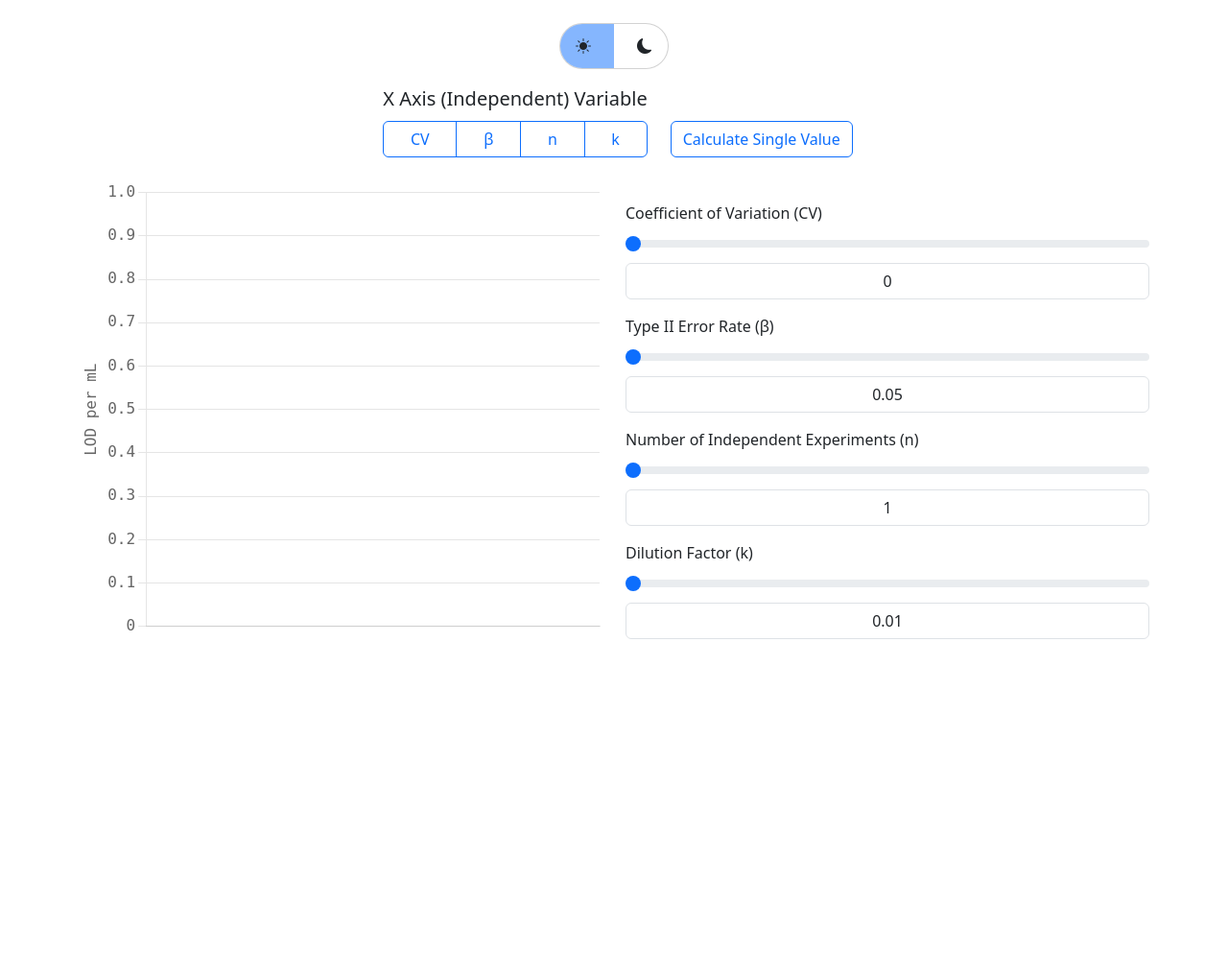
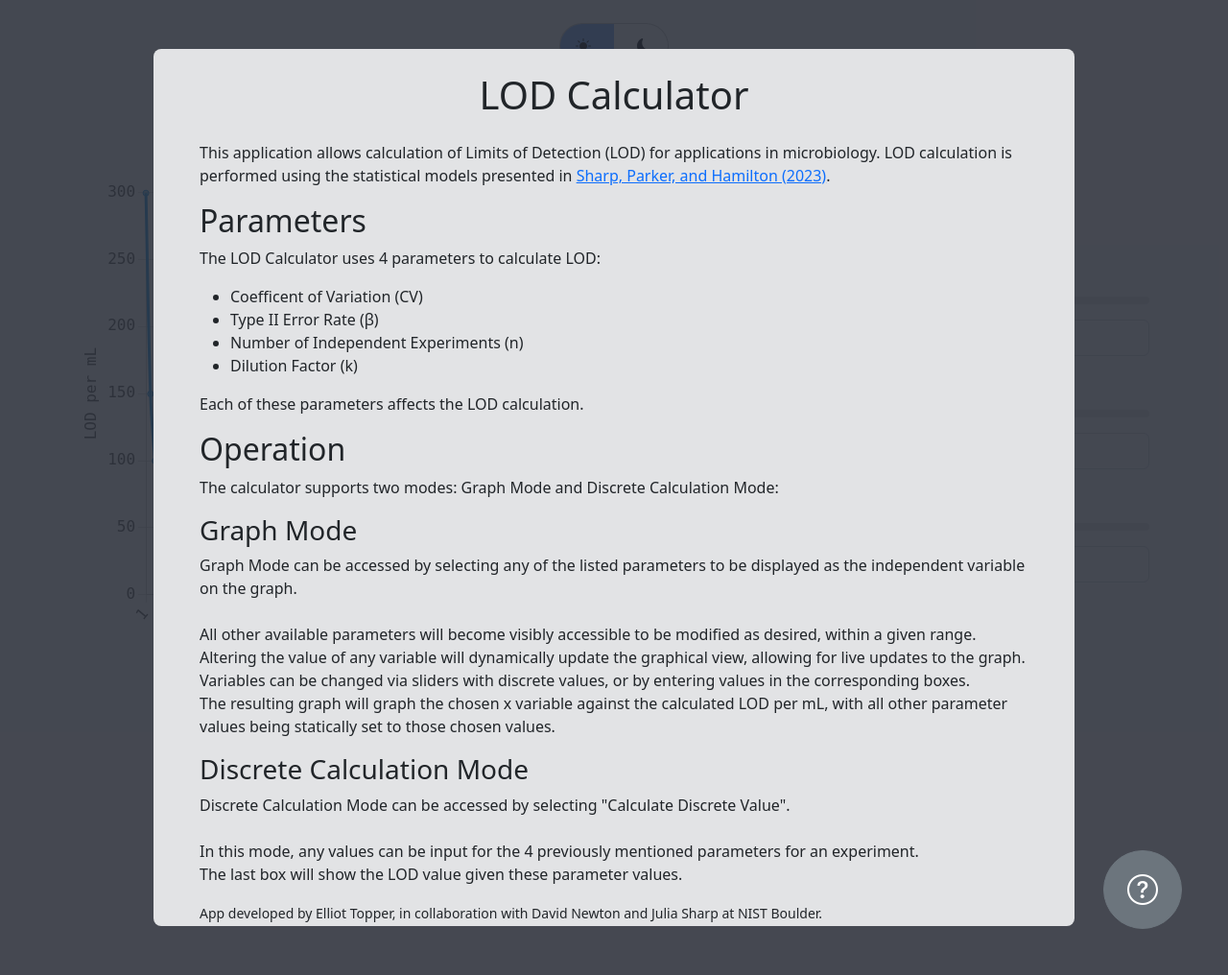
Before and after one commit to xaridar/LOD-Calculator, a Flask app: template templates/index.html in a window 1280 px wide. Shown: the whole page at 96% size. Run offline with Flask 3, Linux system fonts and the light colour scheme; the template is opened without the code that fills it, so the values that code supplies are empty.

Commit message:
number formatting, instructions

```diff
--- a/main.py
+++ b/main.py
@@ -1,14 +1,16 @@
-from flask import Flask, render_template, jsonify, request
-from markupsafe import escape
-import numpy as np
-from werkzeug.utils import secure_filename
-import pandas as pd
-
-from lod import calc_lod
+from flask import Flask, redirect, render_template, request
 
 app = Flask(__name__)
 
 @app.route('/')
 @app.route('/index')
 def index():
-    return render_template('index.html')
+    return redirect('/graph')
+
+@app.route('/graph')
+def cv():
+    return render_template('index.html', render='graph')
+
+@app.route('/calc')
+def calc():
+    return render_template('index.html', render='calc')
--- a/static/chartplugins.js
+++ b/static/chartplugins.js
@@ -11,31 +11,30 @@ Chart.register({
             const text = chart.data.params[param].text;
 
             // set values and listeners based on data attributes
-            const value = +chart.data.params[param].ctr[0].dataset.value;
+            const value = localStorage.getItem(`lod-param-${param}`) || +chart.data.params[param].ctr[0].dataset.value;
             const min = +chart.data.params[param].ctr[0].dataset.min;
-            const max = +chart.data.params[param].ctr[0].dataset.max;
+            const max = +(chart.data.params[param].ctr[0].dataset.max || -1);
             const step = +chart.data.params[param].ctr[0].dataset.step;
 
             // picker attrs
-            picker.val(value);
             picker.attr('min', min);
-            picker.attr('max', max);
+            if (max > -1) picker.attr('max', max);
             picker.attr('step', step);
 
-            // text attrs
-            text.val(value);
-
             // set initial values
-            chart.data.params[param].value = value;
             chart.data.params[param].mousedown = false;
 
             const setVal = (val) => {
+                if (val < min) setVal(min);
+                else if (val > max && max > -1) setVal(max);
                 chart.data.params[param].value = val;
                 picker.attr('aria-valuenow', val);
                 picker.val(val);
                 text.val(val);
                 chart.update();
             }
+
+            setVal(value);
 
             // listeners
             picker.mousedown(function () {
@@ -52,9 +51,7 @@ Chart.register({
                 setVal($(this).val());
             });
             chart.data.params[param].text.change(function () {
-                if ($(this).val() < min) setVal(min);
-                else if ($(this).val() > max && maxEnabled) setVal(max);
-                else setVal($(this).val());
+                setVal($(this).val());
             });
         }
     },
--- a/static/global.js
+++ b/static/global.js
@@ -23,8 +23,17 @@ $('#darkModeCheck').change((e) => {
     setDarkMode($(e.target)[0].checked);
 });
 
+$('#darkModeCheck').focus(function () {
+    $(this).parent().toggleClass('focus', true);
+});
+
+$('#darkModeCheck').focusout(function () {
+    $(this).parent().toggleClass('focus', false);
+});
+
 let darkMode = localStorage.getItem('lod-theme') === 'dark';
 _setDarkMode();
+
 
 const setDarkMode = (bool) => {
     if (darkMode === bool) return;
@@ -33,3 +42,22 @@ const setDarkMode = (bool) => {
     darkMode = bool;
     _setDarkMode();
 }
+
+/* Help controls */
+if (!localStorage.getItem('lod-helpClosed')) $('#help').removeClass('hidden');
+
+$(document).keydown((e) => {
+    if (e.code == 'Escape') {
+        $('#help').toggleClass('hidden');
+        localStorage.setItem('lod-helpClosed', true);
+    }
+});
+
+if ("serviceWorker" in navigator) {
+    $(window).on("load", () => {
+        navigator.serviceWorker
+            .register("/static/serviceWorker.js")
+            .then(() => console.log("service worker registered"))
+            .catch(err => console.log("service worker not registered", err))
+    })
+}
--- a/static/graph.js
+++ b/static/graph.js
@@ -1,25 +1,18 @@
+// Global variables
 let xVar = '';
 let shortXVar = false;
 let maxEnabled = true;
-
-
-const resize = () => {
-    shortXVar = (window.innerWidth < 375);
-    setX(xVar);
-}
-
-$(window).resize(resize);
-
 const scale = [];
 
 const lod = ({cv, beta, n, k}) => {
     if (cv === 0) return -Math.log(beta) / (n * k);
     else {
-        d = 1 / Math.pow(cv, 2);
+        const d = 1 / Math.pow(cv, 2);
         return ((d / Math.pow(beta, 1 / (n * d))) - d) / k;
     }
 }
 
+// Create Chart.js chart
 const ctx = $('#chart')[0].getContext('2d');
 const chart = new Chart(ctx, {
     type: 'line',
@@ -59,6 +52,16 @@ const chart = new Chart(ctx, {
             legend: {
                 display: false,
             },
+            tooltip: {
+                callbacks: {
+                    title: t => {
+                        return `(${t[0].label}, ${t[0].formattedValue})`;
+                    },
+                    label: () => {
+                        return null;
+                    }
+                }
+            }
         },
         scales: {
             y: {
@@ -80,6 +83,7 @@ const chart = new Chart(ctx, {
 
 Chart.defaults.font.size = 16;
 Chart.defaults.font.family = 'monospace';
+
 
 const setX = (newX) => {
     if (!['cv', 'beta', 'n', 'k'].includes(newX) || !maxEnabled) return;
@@ -107,6 +111,12 @@ const setX = (newX) => {
     chart.options.animation = true;
 }
 
+const resize = () => {
+    shortXVar = (window.innerWidth < 375);
+    setX(xVar);
+}
+resize();
+
 const setScale = (min, max, step) => {
     // clears scale
     scale.length = 0;
@@ -117,75 +127,31 @@ const setScale = (min, max, step) => {
     }
 }
 
-resize();
-
-const showCalc = () => {
-    // select calc button
-    $('[id^="btn-param-"]').toggleClass('active', false);
-    $(`#btn-param-calc`).toggleClass('active', true);
-
-    $($('#chart')[0].parentElement).toggleClass('hidden', true);
-    $('[id$="-slider"]').toggleClass('hidden', true);
-    $('[id$="-ctr"]').toggleClass('hidden', false);
-    $('#lod-results').toggleClass('hidden', false);
-    maxEnabled = false;
-
-    // reset labels accordingly
-    $('[id$="-ctr"] label').each(function() {
-        $(this).attr('for', `${$(this).attr('for').split('-')[0]}-text`);
-    });
-}
-
-const showChart = () => {
-    $($('#chart')[0].parentElement).toggleClass('hidden', false);
-    $('[id$="-slider"]').toggleClass('hidden', false);
-    $('#lod-results').toggleClass('hidden', true);
-    maxEnabled = true;
-
-    // reset labels accordingly
-    $('[id$="-ctr"] label').each(function() {
-        $(this).attr('for', `${$(this).attr('for').split('-')[0]}-text`);
-    });
-}
-
-$('[name="xVar"]').change(function() {
-    $('[id^="btn-param-"].active').toggleClass('active', false);
-    const x = $(this).attr('id').split('Select')[0];
-    $(`[for="${x}Select"]`).toggleClass('active', true);
-    window.location.hash = x;
-    if (x !== 'calc') {
-        showChart();
-        setX(x);
-    } else {
-        showCalc();
-    }
-});
-
-$('#darkModeCheck').focus(function () {
-    $(this).parent().toggleClass('focus', true);
-});
-
-$('#darkModeCheck').focusout(function () {
-    $(this).parent().toggleClass('focus', false);
-});
-
 const calcVal = () => {
     const params = JSON.parse(JSON.stringify(chart.data.params));
     for (const x in params) params[x] = +params[x].value;
-    $('#lod-text').val(lod(params));
+    const lodVal = lod(params);
+    $('#lod-text').val(new Intl.NumberFormat('en-US').format(
+        lodVal,
+    ));
 }
 
-$(`[id$="-text"]`).change(() => {
+$(`[id$="-text"], [id$="-slider"]`).change(function () {
+    // save parameter values to localStorage for data persistence
+    localStorage.setItem(`lod-param-${$(this).attr('id').split('-')[0]}`, $(this).val());
+
     calcVal();
 });
 calcVal();
 
-$('.number-input').focus(function() {
-    $(this).select();
-});
+const checkPath = () => {
+    if (window.location.pathname == '/calc') return;
+    const hash = window.location.hash;
+    if (['#cv', '#beta', '#n', '#k'].includes(hash)) {
+        setX(hash.split('#')[1]);
+    } else if (!hash) {
+        setX('n');
+    }
+}
 
-if (['#calc', '#cv', '#beta', '#n', '#k'].includes(window.location.hash)) {
-    $(`#btn-param-${window.location.hash.split('#')[1]}`).click();
-} else if (!window.location.hash) {
-    $('#btn-param-n').attr('checked', true).change();
-}
+checkPath();
--- a/static/styles.css
+++ b/static/styles.css
@@ -1,6 +1,41 @@
 * {
     transition: background-color 0.3s ease;
 }
+
+.hidden {
+    display: none !important;
+}
+
+input[type="radio"] {
+    appearance: none;
+}
+
+/* FOCUS */
+.focus {
+    box-shadow: 0 0 0 0.25rem rgba(13,110,253, .5);
+    border-color: #0d6efd;
+    outline: 0;
+}
+
+.btn:not(.active):focus-visible {
+    background-color: rgba(13, 110, 253, 0.5);
+}
+
+/* SPINNERS */
+.number-input {
+    text-align: center;
+    position: relative;
+    -moz-appearance: textfield;
+}
+
+.number-input::-webkit-outer-spin-button,
+.number-input::-webkit-inner-spin-button {
+    -webkit-appearance: none;
+    appearance: none;
+    margin: 0;
+}
+
+/* DARK MODE */
 
 html[data-bs-theme="dark"] .btn-outline-primary {
     --bs-btn-color: #7db2ff;
@@ -8,6 +43,7 @@ html[data-bs-theme="dark"] .btn-outline-primary {
 
 label[for="darkModeCheck"] {
     height: 3rem;
+    width: fit-content;
     --bs-border-radius: 1.5rem;
     margin: auto;
     margin-inline: 0.5rem;
@@ -28,33 +64,8 @@ label[for="darkModeCheck"] {
     border-end-end-radius: inherit;
 }
 
-/* FOCUS */
-.focus {
-    box-shadow: 0 0 0 0.25rem rgba(13,110,253, .5);
-    border-color: #0d6efd;
-    outline: 0;
-}
-
-.btn:not(.active):focus-visible {
-    background-color: rgba(13, 110, 253, 0.5);
-}
-
-.number-input {
-    text-align: center;
-    position: relative;
-    -moz-appearance: textfield;
-}
-
-.number-input::-webkit-outer-spin-button,
-.number-input::-webkit-inner-spin-button {
-    -webkit-appearance: none;
-    appearance: none;
-    margin: 0;
-}
-
 @media screen and (min-width: 576px) {
     label[for="darkModeCheck"] {
-        width: fit-content;
         margin-inline: auto;
     }
 }
--- a/templates/base.html
+++ b/templates/base.html
@@ -25,24 +25,83 @@
 
     <!-- Meta Tags Generated with https://metatags.io -->
 
-    <script src="https://cdn.jsdelivr.net/npm/bootstrap@5.3.2/dist/js/bootstrap.min.js" integrity="sha384-BBtl+eGJRgqQAUMxJ7pMwbEyER4l1g+O15P+16Ep7Q9Q+zqX6gSbd85u4mG4QzX+" crossorigin="anonymous"></script>
-    <script src="https://code.jquery.com/jquery-3.7.1.min.js" integrity="sha256-/JqT3SQfawRcv/BIHPThkBvs0OEvtFFmqPF/lYI/Cxo=" crossorigin="anonymous"></script>
-    <script src="https://cdn.jsdelivr.net/npm/chart.js@4.4.3/dist/chart.umd.min.js" integrity="sha384-JUh163oCRItcbPme8pYnROHQMC6fNKTBWtRG3I3I0erJkzNgL7uxKlNwcrcFKeqF" crossorigin="anonymous"></script>
+    <!-- PWA -->
+    <link rel="manifest" href="/static/manifest.json" />
+    <!-- ios support -->
+    <!-- <link rel="apple-touch-icon" href="images/icons/icon-72x72.png" />
+    <link rel="apple-touch-icon" href="images/icons/icon-96x96.png" />
+    <link rel="apple-touch-icon" href="images/icons/icon-128x128.png" />
+    <link rel="apple-touch-icon" href="images/icons/icon-144x144.png" />
+    <link rel="apple-touch-icon" href="images/icons/icon-152x152.png" />
+    <link rel="apple-touch-icon" href="images/icons/icon-192x192.png" />
+    <link rel="apple-touch-icon" href="images/icons/icon-384x384.png" />
+    <link rel="apple-touch-icon" href="images/icons/icon-512x512.png" /> -->
+    <meta name="apple-mobile-web-app-status-bar" content="#0d6efd" />
+    <meta name="theme-color" content="#0d6efd" />
+
+    <script rel="preconnect" src="https://cdn.jsdelivr.net/npm/bootstrap@5.3.2/dist/js/bootstrap.min.js" integrity="sha384-BBtl+eGJRgqQAUMxJ7pMwbEyER4l1g+O15P+16Ep7Q9Q+zqX6gSbd85u4mG4QzX+" crossorigin="anonymous"></script>
+    <script rel="preconnect" src="https://code.jquery.com/jquery-3.7.1.min.js" integrity="sha256-/JqT3SQfawRcv/BIHPThkBvs0OEvtFFmqPF/lYI/Cxo=" crossorigin="anonymous"></script>
+    <script rel="preconnect" src="https://cdn.jsdelivr.net/npm/chart.js@4.4.3/dist/chart.umd.min.js" integrity="sha384-JUh163oCRItcbPme8pYnROHQMC6fNKTBWtRG3I3I0erJkzNgL7uxKlNwcrcFKeqF" crossorigin="anonymous"></script>
     <link rel="stylesheet" href="https://cdn.jsdelivr.net/npm/bootstrap-icons@1.11.0/font/bootstrap-icons.css" integrity="sha384-QuGBSgV5Im3DzL2z+8Ko9/hqNy/N0O7zwvXAtfd1MvPKWa/UbeLV65cfm4BV5Wgq" crossorigin="anonymous">
     <link rel="stylesheet" href="https://cdn.jsdelivr.net/npm/bootstrap@5.3.2/dist/css/bootstrap.min.css" integrity="sha384-T3c6CoIi6uLrA9TneNEoa7RxnatzjcDSCmG1MXxSR1GAsXEV/Dwwykc2MPK8M2HN" crossorigin="anonymous">
     <link rel="stylesheet" href="/static/styles.css">
     <title>{% block title %}{% endblock %}</title>
 </head>
-<body class="pt-4 p-lg-4">
-    <label for="darkModeCheck" style="cursor: pointer" class="card d-flex justify-content-around flex-row gap-5 form-switch px-3 py-1 position-relative top-0 start-0 align-items-center">
-        <input aria-label="Toggle Dark Mode" id="darkModeCheck" style="appearance: none;" class="position-absolute " type="checkbox">
-        <span id="check" class="position-absolute top-0 bottom-0 z-1 bg-primary opacity-50"></span>
-        <span id="lightMode" class="bi bi-sun-fill z-2"></span>
-        <span id="darkMode" class="bi bi-moon-fill z-2"></span>
-    </label>
+<body class="pt-4 p-lg-4" onresize="resize()" onhashchange="checkPath()">
+    <div class="d-flex justify-content-end">
+        <label for="darkModeCheck" style="cursor: pointer" class="card d-flex justify-content-around flex-row gap-5 form-switch px-3 py-1 position-relative top-0 start-0 align-items-center">
+            <input aria-label="Toggle Dark Mode" id="darkModeCheck" style="appearance: none;" class="position-absolute " type="checkbox"
+                onchange="setDarkMode(checked)" onfocus="parentElement.classList.add('focus')" onfocusout="parentElement.classList.remove('focus')">
+            <span id="check" class="position-absolute top-0 bottom-0 z-1 bg-primary opacity-50"></span>
+            <span id="lightMode" class="bi bi-sun-fill z-2"></span>
+            <span id="darkMode" class="bi bi-moon-fill z-2"></span>
+        </label>
+    </div>
     <div class="d-flex flex-column align-items-center justify-content-center">
         {% block content %}{% endblock %}
     </div>
+    <div id="help" class="z-2 position-absolute hidden overflow-hidden" onclick="if (event.target !== this) return;$('#help').addClass('hidden');" style="inset:0;background-color: rgba(36, 40, 51, 0.85);">
+        <div class="rounded-3 w-75 py-4 px-3 px-md-5 position-absolute start-50 translate-middle-x overflow-auto" style="top:5%;bottom:5%;background-color: var(--bs-secondary-bg-subtle);">
+            <h1 class="text-center">LOD Calculator</h1>
+            <div class="mt-4">
+                <p>This application allows calculation of Limits of Detection (LOD) for applications in microbiology. LOD calculation is performed using the statistical models presented in <a href="https://www.sciencedirect.com/science/article/pii/S016770122300057X?via%3Dihub" target="_blank">Sharp, Parker, and Hamilton (2023)</a>.</p>
+                <h2>Parameters</h2>
+                <p>
+                    The LOD Calculator uses 4 parameters to calculate LOD:
+                    <ul>
+                        <li>Coefficent of Variation (CV)</li>
+                        <li>Type II Error Rate (&beta;)</li>
+                        <li>Number of Independent Experiments (n)</li>
+                        <li>Dilution Factor (k)</li>
+                    </ul>
+                    Each of these parameters affects the LOD calculation.
+                </p>
+                <h2>Operation</h2>
+                <p>The calculator supports two modes: Graph Mode and Discrete Calculation Mode:</p>
+                <h3>Graph Mode</h3>
+                <p>
+                    Graph Mode can be accessed by selecting any of the listed parameters to be displayed as the independent variable on the graph.<br><br>
+                    All other available parameters will become visibly accessible to be modified as desired, within a given range.<br>
+                    Altering the value of any variable will dynamically update the graphical view, allowing for live updates to the graph.<br>
+                    Variables can be changed via sliders with discrete values, or by entering values in the corresponding boxes.<br>
+                    The resulting graph will graph the chosen x variable against the calculated LOD per mL, with all other parameter values being statically set to those chosen values.
+                </p>
+                <h3>Discrete Calculation Mode</h3>
+                <p>
+                    Discrete Calculation Mode can be accessed by selecting "Calculate Discrete Value".<br><br>
+                    In this mode, any values can be input for the 4 previously mentioned parameters for an experiment.<br>
+                    The last box will show the LOD value given these parameter values.
+                </p>
+                <small>App developed by Elliot Topper, in collaboration with David Newton and Julia Sharp at NIST Boulder.</small>
+            </div>
+        </div>
+    </div>
+    <button class="position-fixed end-0 bottom-0 m-5 rounded-circle d-flex align-items-center justify-content-center z-3 btn btn-secondary p-4"
+        style="aspect-ratio: 1/1;" onclick="$('#help').toggleClass('hidden');localStorage.setItem('lod-helpClosed', true);">
+        <div class="d-flex">
+            <div class="bi bi-question-circle lh-1" style="font-size: 32px;"></div>
+        </div>
+    </button>
     <script src="/static/global.js"></script>
 </body>
 </html>
--- a/templates/index.html
+++ b/templates/index.html
@@ -1,54 +1,46 @@
 {% extends "base.html" %}
 {% block title %}Home{% endblock %}
 {% block content %}
-<style>
-    .hidden {
-        display: none !important;
-    }
-    input[type="radio"] {
-        appearance: none;
-    }
-</style>
 <div class="d-flex flex-row flex-wrap gap-3 justify-content-center align-items-end">
     <div class="d-flex flex-column mx-2">
         <label for="xVar" class="text-center w-100 mb-2 fs-5 mt-3">X Axis (Independent) Variable</label>
         <div class="btn-group" role="group" aria-label="X Parameter" data-toggle="buttons">
-            <a href="#cv" onclick="showChart(); setX('cv');" id="btn-param-cv" class="btn btn-outline-primary" aria-label="Coefficient of Variation">CV</a>
-            <a href="#beta" onclick="showChart(); setX('beta');" id="btn-param-beta" class="btn btn-outline-primary" aria-label="Type II Error Rate">&beta;</a>
-            <a href="#n" onclick="showChart(); setX('n');" id="btn-param-n" class="btn btn-outline-primary" aria-label="Number of Independent Experiments">n</a>
-            <a href="#k" onclick="showChart(); setX('k');" id="btn-param-k" class="btn btn-outline-primary" aria-label="Dilution Factor">k</a>
+            <a href="/graph#cv" id="btn-param-cv" class="btn btn-outline-primary" aria-label="Coefficient of Variation">CV</a>
+            <a href="/graph#beta" id="btn-param-beta" class="btn btn-outline-primary" aria-label="Type II Error Rate">&beta;</a>
+            <a href="/graph#n" id="btn-param-n" class="btn btn-outline-primary" aria-label="Number of Independent Experiments">n</a>
+            <a href="/graph#k" id="btn-param-k" class="btn btn-outline-primary" aria-label="Dilution Factor">k</a>
         </div>
     </div>
-    <a href="#calc" onclick="showCalc();" id="btn-param-calc" class="btn btn-outline-primary">Calculate Single Value</a>
+    <a href="/calc" id="btn-param-calc" class="btn btn-outline-primary {{'active' if render == 'calc'}}">Calculate Discrete Value</a>
 </div>
 <div class="d-flex flex-lg-row align-items-center gap-4 m-4 container justify-content-center flex-column">
-    <div class="w-100">
+    <div class="w-100 {{'hidden' if render == 'calc'}}">
         <canvas id="chart" width="500" height="500"></canvas>
     </div>
     <div class="d-flex flex-column gap-3 w-100">
-        <div class="d-grid gap-2 form-group w-100" id="cv-ctr" data-value="0" data-min="0" data-max="10" data-step="0.1">
-            <label for="cv-slider" id="cv-label">Coefficient of Variation (CV)</label>
-            <input aria-labelledby="cv-label" role="slider" type="range" class="slider form-range" id="cv-slider" aria-valuenow="0" aria-valuemin="0" aria-valuemax="10">
-            <input class="user-select-all text number-input form-control" id="cv-text" type="number">
+        <div class="d-grid gap-2 form-group w-100" id="cv-ctr" data-value="0" data-min="0" {{'data-max=10' if render != 'calc'}} data-step="0.1">
+            <label for="{{'cv-text' if render == 'calc' else 'cv-slider'}}" id="cv-label">Coefficient of Variation (CV)</label>
+            <input aria-labelledby="cv-label" role="slider" type="range" class="slider form-range {{'hidden' if render == 'calc'}}" id="cv-slider" aria-valuenow="0" aria-valuemin="0" aria-valuemax="10">
+            <input aria-label="Coefficient of Variation input" class="user-select-all text number-input form-control" onfocus="select()" id="cv-text" type="number">
         </div>
-        <div class="d-grid gap-2 form-group w-100" id="beta-ctr" data-value="0.05" data-min="0" data-max="0.5" data-step="0.01">
-            <label for="beta-slider" id="beta-label">Type II Error Rate (&beta;)</label>
-            <input aria-labelledby="beta-label" role="slider" type="range" class="slider form-range" id="beta-slider" aria-valuenow="0.05" aria-valuemin="0" aria-valuemax="0.5">
-            <input class="user-select-all text number-input form-control" id="beta-text" type="number">
+        <div class="d-grid gap-2 form-group w-100" id="beta-ctr" data-value="0.05" data-min="0" {{'data-max=0.5' if render != 'calc' else 'data-max=1'}} data-step="0.01">
+            <label for="{{'beta-text' if render == 'calc' else 'beta-slider'}}" id="beta-label">Type II Error Rate (&beta;)</label>
+            <input aria-labelledby="beta-label" role="slider" type="range" class="slider form-range {{'hidden' if render == 'calc'}}" id="beta-slider" aria-valuenow="0.05" aria-valuemin="0" aria-valuemax="0.5">
+            <input aria-label="Type II Error Rate input" class="user-select-all text number-input form-control" onfocus="select()" id="beta-text" type="number">
         </div>
-        <div class="d-grid gap-2 form-group w-100" id="n-ctr" data-value="1" data-min="1" data-max="100" data-step="1">
-            <label for="n-slider" id="n-label">Number of Independent Experiments (n)</label>
-            <input aria-labelledby="n-label" role="slider" type="range" class="slider form-range" id="n-slider" aria-valuenow="1" aria-valuemin="1" aria-valuemax="100">
-            <input class="user-select-all text number-input form-control" id="n-text" type="number">
+        <div class="d-grid gap-2 form-group w-100" id="n-ctr" data-value="1" data-min="1" {{'data-max=100' if render != 'calc'}} data-step="1">
+            <label for="{{'n-text' if render == 'calc' else 'n-slider'}}" id="n-label">Number of Independent Experiments (n)</label>
+            <input aria-labelledby="n-label" role="slider" type="range" class="slider form-range {{'hidden' if render == 'calc'}}" id="n-slider" aria-valuenow="1" aria-valuemin="1" aria-valuemax="100">
+            <input aria-label="Number of Independent Experiments input" class="user-select-all text number-input form-control" onfocus="select()" id="n-text" type="number">
         </div>
         <div class="d-grid gap-2 form-group w-100" id="k-ctr" data-value="0.01" data-min="0" data-max="1" data-step="0.01">
-            <label for="k-slider" id="k-label">Dilution Factor (k)</label>
-            <input aria-labelledby="k-label" role="slider" type="range" class="slider form-range" id="k-slider" aria-valuenow="0.01" aria-valuemin="0" aria-valuemax="1">
-            <input class="user-select-all text number-input form-control" id="k-text" type="number">
+            <label for="{{'k-text' if render == 'calc' else 'k-slider'}}" id="k-label">Dilution Factor (k)</label>
+            <input aria-labelledby="k-label" role="slider" type="range" class="slider form-range {{'hidden' if render == 'calc'}}" id="k-slider" aria-valuenow="0.01" aria-valuemin="0" aria-valuemax="1">
+            <input aria-label="Dilution Factor input" class="user-select-all text number-input form-control" onfocus="select()" id="k-text" type="number">
         </div>
-        <div class="d-grid gap-2 form-group w-100 hidden" style="margin-top: 5rem" id="lod-results">
+        <div class="d-grid gap-2 form-group w-100 {{'hidden' if render != 'calc'}}" style="margin-top: 5rem" id="lod-results">
             <label for="lod-text" class="h4">Limit of Detection (LOD) per mL</label>
-            <input class="text form-control" id="lod-text" type="number" disabled>
+            <input class="text form-control" id="lod-text" type="text" disabled>
         </div>
     </div>
 </div>
```
Also changed, not shown: lod.py (deleted, +0 -35 lines), static/serviceWorker.js (added, +22 -0 lines), static/manifest.json (added).
